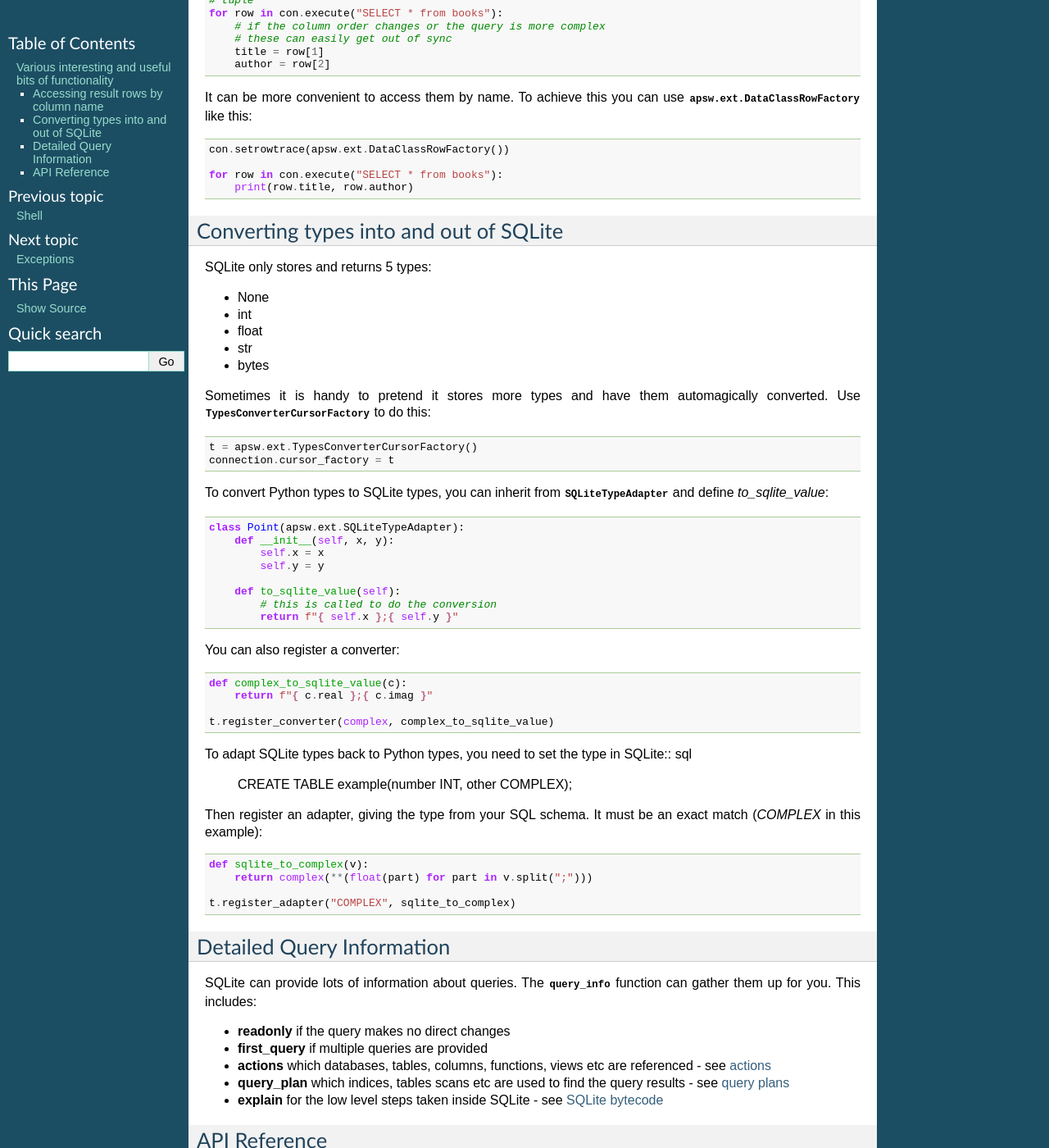
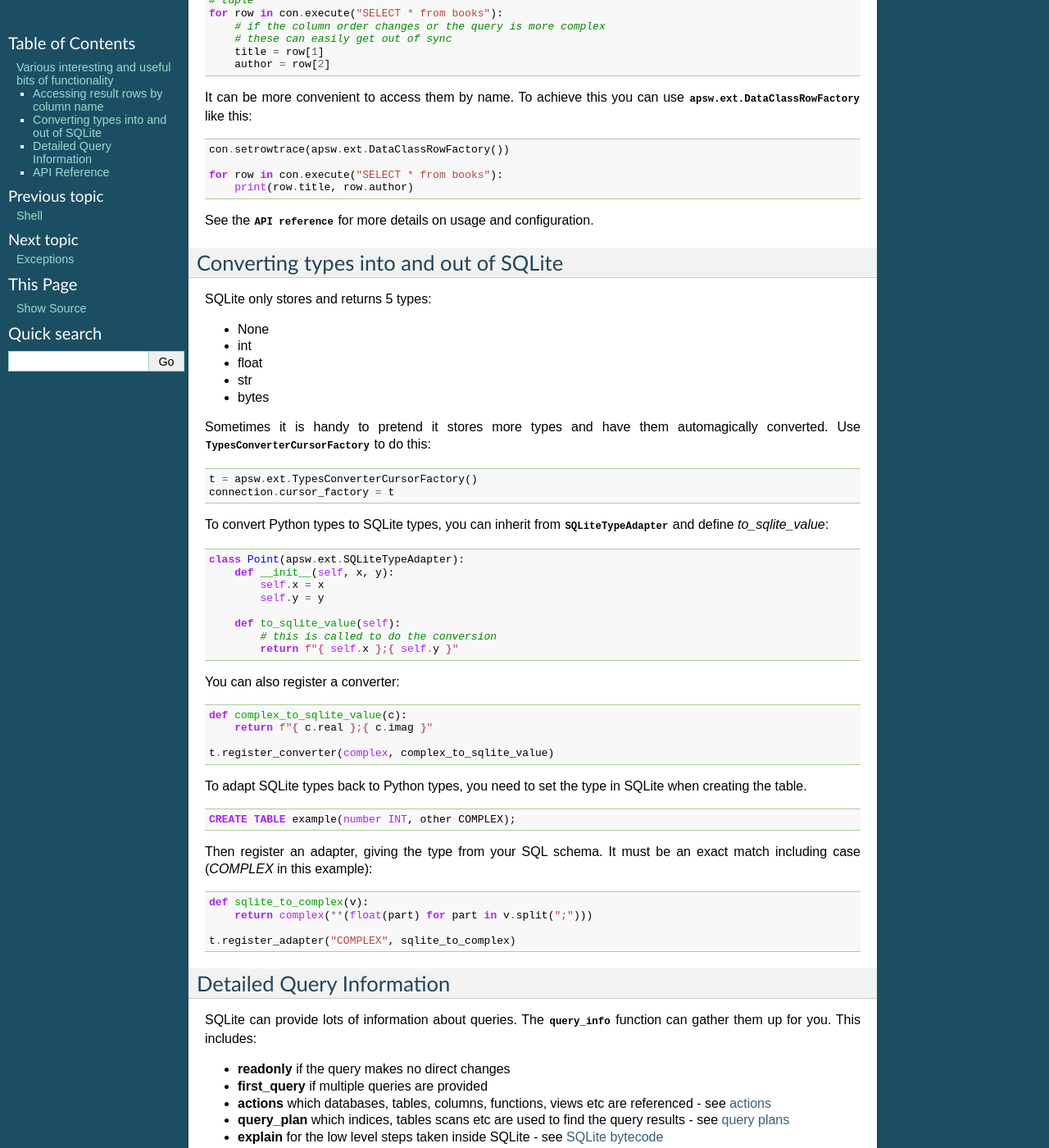
Before and after one commit to rogerbinns/apsw, a Sphinx documentation site: the page built from doc/ext.rst, in a window 1280 px wide and 1400 px high, scrolled down 328 px. Shown: the whole window at 82% size. Built offline with Sphinx 7.4.7, drawn with Linux system fonts in a browser that asks for light colours; pages that are not in the unit, such as notebooks, are missing from menus; the version number is read from the project's files by our own code.

Commit message:
Doc updates

```diff
--- a/doc/ext.rst
+++ b/doc/ext.rst
@@ -32,6 +32,9 @@ can use :class:`apsw.ext.DataClassRowFactory` like this::
 
     for row in con.execute("SELECT * from books"):
         print(row.title, row.author)
+
+See the :class:`API reference <apsw.ext.DataClassRowFactory>` for more
+details on usage and configuration.
 
 Converting types into and out of SQLite
 ---------------------------------------
@@ -70,12 +73,15 @@ You can also register a converter::
 
     t.register_converter(complex, complex_to_sqlite_value)
 
-To adapt SQLite types back to Python types, you need to set the type in SQLite:: sql
+To adapt SQLite types back to Python types, you need to set the type
+in SQLite when creating the table.
+
+.. code-block:: SQL
 
     CREATE TABLE example(number INT, other COMPLEX);
 
 Then register an adapter, giving the type from your SQL schema.  It must be an
-exact match (`COMPLEX` in this example)::
+exact match including case (`COMPLEX` in this example)::
 
     def sqlite_to_complex(v):
         return complex(**(float(part) for part in v.split(";")))
```
Also changed, not shown: 1 other file.
